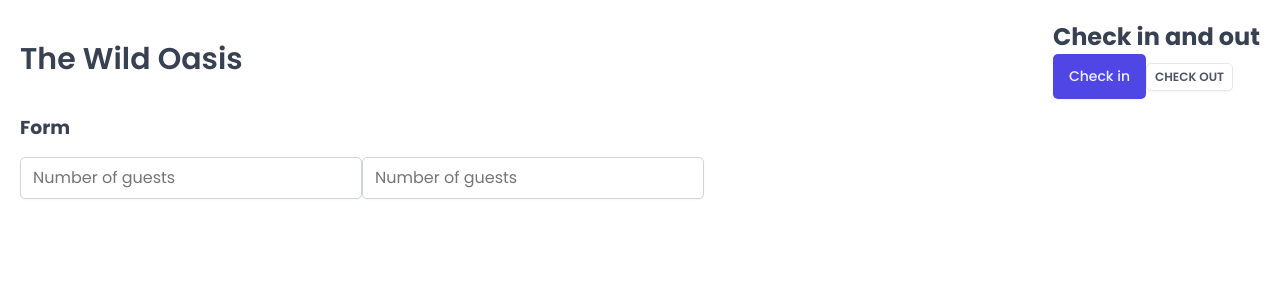
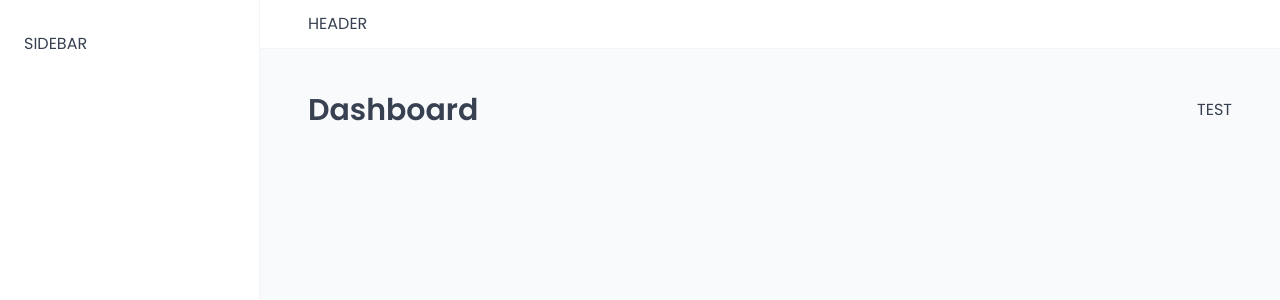
Before and after one commit to jozefkubis/the-wild-oasis, a React (Vite) app: page /dashboard in a window 1280 px wide. Shown: the top 300 px of the page. Built offline with nearby package versions, Linux system fonts and the light colour scheme; a web font is replaced by a local one.

Commit message:
Setting up pages and routes, building AppLayout

```diff
--- a/package.json
+++ b/package.json
@@ -12,6 +12,7 @@
   "dependencies": {
     "react": "^18.2.0",
     "react-dom": "^18.2.0",
+    "react-router-dom": "^6.26.2",
     "styled-components": "^6.1.13"
   },
   "devDependencies": {
--- a/src/App.jsx
+++ b/src/App.jsx
@@ -1,46 +1,35 @@
-import styled from "styled-components"
+import { BrowserRouter, Navigate, Route, Routes } from "react-router-dom"
+
 import GlobalStyles from "./styles/GlobalStyles"
-import Button from "./ui/Button"
-import Input from "./ui/Input"
-import Heading from "./ui/Heading"
-import Row from "./ui/Row"
-
-const StyledApp = styled.div`
-  padding: 20px;
-`
+import Dashboard from "./pages/Dashboard"
+import Bookings from "./pages/Bookings"
+import Cabins from "./pages/Cabins"
+import Users from "./pages/Users"
+import Settings from "./pages/Settings"
+import Account from "./pages/Account"
+import Loging from "./pages/Login"
+import PageNotFound from "./pages/PageNotFound"
+import AppLayout from "./ui/AppLayout"
 
 function App() {
   return (
     <>
       <GlobalStyles />
-      <StyledApp>
-        <Row>
-          <Row type="horizontal">
-            <Heading as="h1">The Wild Oasis</Heading>
-
-            <div>
-              <Heading as="h2">Check in and out</Heading>
-              <Button onClick={() => alert("clicked")}>Check in</Button>
-              <Button
-                variation="secondary"
-                size="small"
-                onClick={() => alert("clicked")}
-              >
-                Check out
-              </Button>
-            </div>
-          </Row>
-
-          <Row>
-            <Heading as="h3">Form</Heading>
-
-            <form>
-              <Input type="number" placeholder="Number of guests" />
-              <Input type="number" placeholder="Number of guests" />
-            </form>
-          </Row>
-        </Row>
-      </StyledApp>
+      <BrowserRouter>
+        <Routes>
+          <Route element={<AppLayout />}>
+            <Route index element={<Navigate replace to="dashboard" />} />
+            <Route path="dashboard" element={<Dashboard />} />
+            <Route path="bookings" element={<Bookings />} />
+            <Route path="cabins" element={<Cabins />} />
+            <Route path="users" element={<Users />} />
+            <Route path="settings" element={<Settings />} />
+            <Route path="account" element={<Account />} />
+          </Route>
+          <Route path="login" element={<Loging />} />
+          <Route path="*" element={<PageNotFound />} />
+        </Routes>
+      </BrowserRouter>
     </>
   )
 }
--- /dev/null
+++ b/src/ui/AppLayout.jsx
@@ -0,0 +1,30 @@
+import { Outlet } from "react-router-dom"
+import SideBar from "./SideBar"
+import Header from "./Header"
+import styled from "styled-components"
+
+const StyledAppLayout = styled.div`
+  display: grid;
+  grid-template-columns: 26rem 1fr;
+  grid-template-rows: auto 1fr;
+  height: 100vh;
+`
+
+const Main = styled.main`
+  background-color: var(--color-grey-50);
+  padding: 4rem 4.8rem 6.4rem;
+`
+
+function AppLayout() {
+  return (
+    <StyledAppLayout>
+      <Header />
+      <SideBar />
+      <Main>
+        <Outlet />
+      </Main>
+    </StyledAppLayout>
+  )
+}
+
+export default AppLayout
--- /dev/null
+++ b/src/ui/Header.jsx
@@ -0,0 +1,13 @@
+import styled from "styled-components"
+
+const StyledHeader = styled.header`
+  background-color: var(--color-grey-0);
+  padding: 1.2rem 4.8rem;
+  border-bottom: 1px solid var(--color-grey-100);
+`
+
+function Header() {
+  return <StyledHeader>HEADER</StyledHeader>
+}
+
+export default Header
--- /dev/null
+++ b/src/ui/SideBar.jsx
@@ -0,0 +1,15 @@
+import styled from "styled-components"
+
+const StyledSideBar = styled.aside`
+  background-color: var(--color-grey-0);
+  padding: 3.2rem 2.4rem;
+  border-right: 1px solid var(--color-grey-100);
+
+  grid-row: 1 / -1;
+`
+
+function SideBar() {
+  return <StyledSideBar>SIDEBAR</StyledSideBar>
+}
+
+export default SideBar
```
Also changed, not shown: 1 other file (tests, documents, lock files or other folders).
